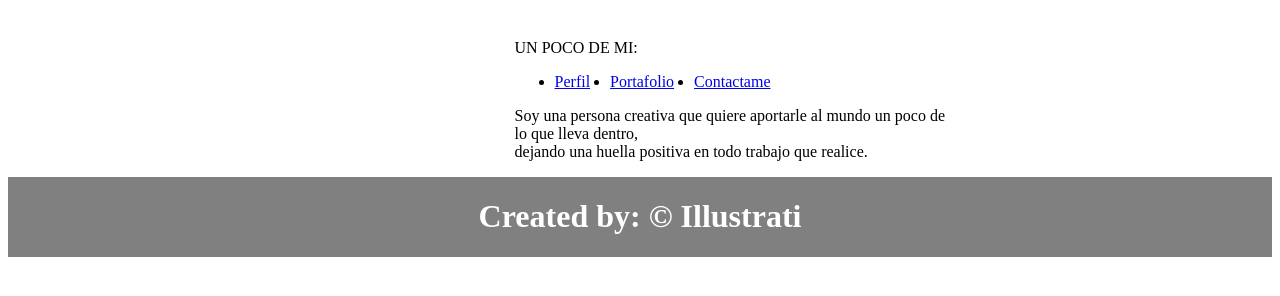
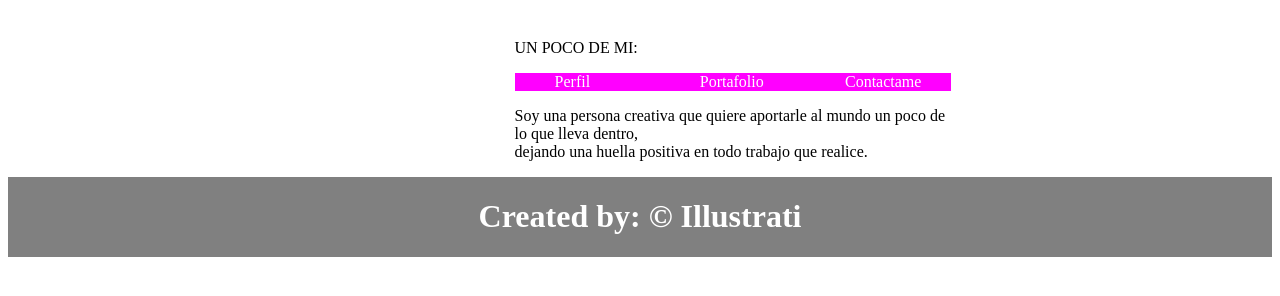
Before and after one commit to sergiobasu14/illustrati, a plain HTML site: page index.html in a window 1280 px wide. Shown: the part 264-560 px from the top of the page. Drawn offline with Linux system fonts and the light colour scheme.

Commit message:
preliminar with errors

```diff
--- a/style.css
+++ b/style.css
@@ -50,6 +50,7 @@ footer {
 }
 
 li.menu-item {
+  flex: 1;
   margin-right: 20px;
   list-style: none;
   text-decoration: none;
@@ -67,10 +68,20 @@ li.menu-item:last-child {
 ul.menu-section {
   display: flex;
   flex-direction: row;
+  background: magenta;
 }
 
 li.menu-section-item {
-  margin-right: 20px;
+  flex: 1;
+  margin-right: 10%;
+  list-style: none;
+  text-decoration: none;
+  color:magenta;
+}
+
+li.menu-section-item a {
+  text-decoration: none;
+  color:white;
 }
 
 li.menu-section-item:last-child {
```
